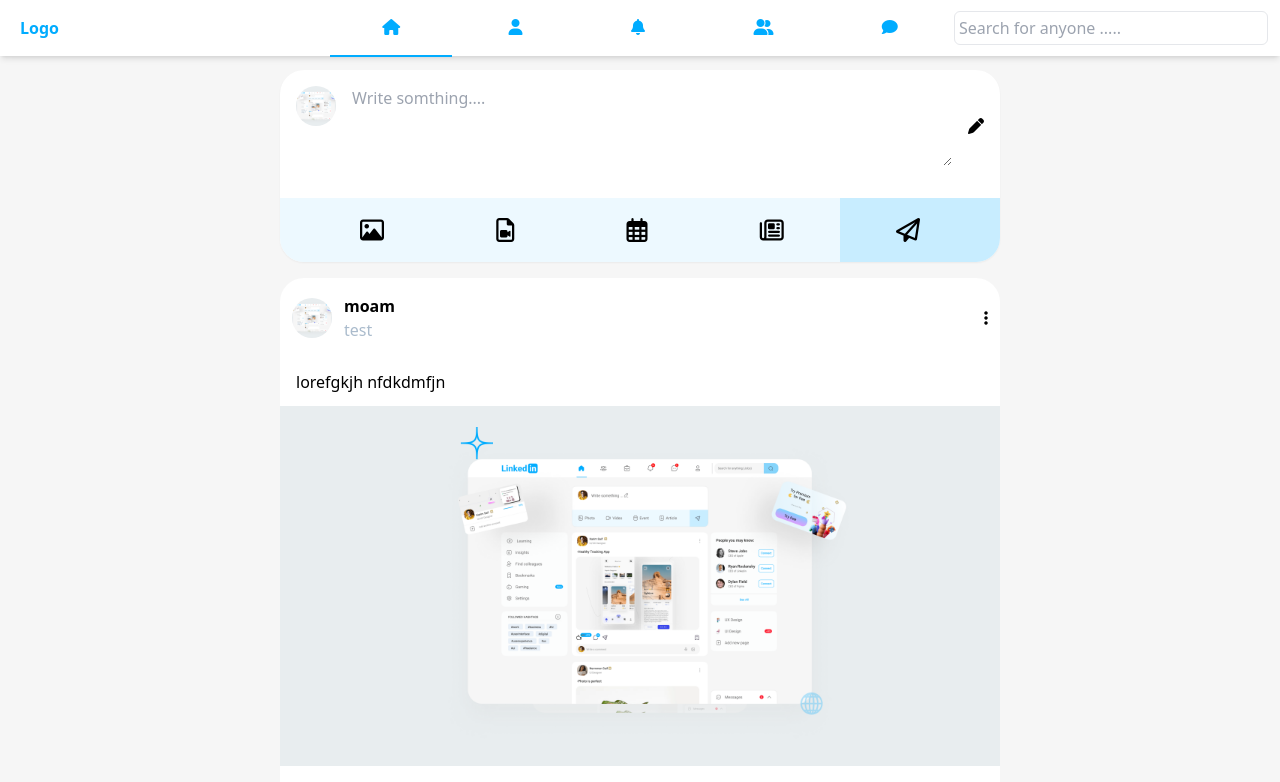
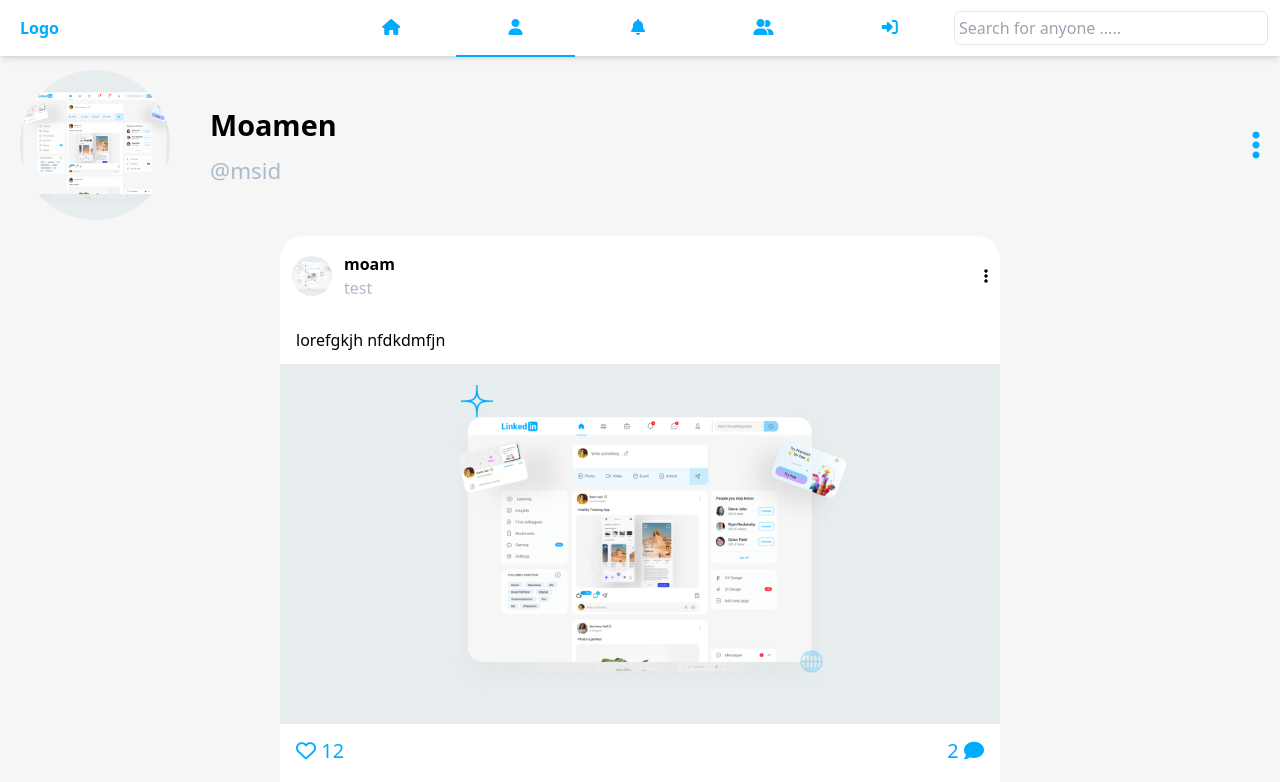
Before and after one commit to Moamen-Khalaf/Social-Media-App, a website: page index.html in a window 1280 px wide. Both pictures are taken after a click on the item 515 px from the left and 28 px from the top of the page. Shown: the top 782 px of the page. Drawn offline with Linux system fonts and the light colour scheme.

Commit message:
init profile page , handle swap between pages home and profile

```diff
--- a/index.html
+++ b/index.html
@@ -15,11 +15,15 @@
         <h1 class="font-bold">Logo</h1>
       </div>
       <ul class="flex justify-between *:block *:cursor-pointer flex-grow gap-1">
-        <li class="py-4 hover:icon-active flex-grow text-center icon-active">
+        <li
+          class="py-4 hover:icon-active flex-grow text-center icon-active"
+          id="home-btn"
+        >
           <button class="fa-solid fa-house"></button>
         </li>
         <li
           class="py-4 hover:border-b-2 hover:border-accent flex-grow text-center"
+          id="profile-btn"
         >
           <button class="fa-solid fa-user"></button>
         </li>
@@ -36,7 +40,8 @@
         <li
           class="py-4 hover:border-b-2 hover:border-accent flex-grow text-center"
         >
-          <button class="fa-solid fa-comment"></button>
+          <button class="fa-solid fa-right-to-bracket" id="login-btn"></button>
+          <!-- <button class="fa-solid fa-right-from-bracket" id="login"></button> -->
         </li>
       </ul>
       <div class="search-box">
@@ -51,7 +56,7 @@
         </div>
       </div>
     </nav>
-    <main id="home">
+    <main id="home" class="hidden">
       <!-- add post -->
       <div
         class="container mt-[70px] bg-secondary rounded-3xl overflow-hidden shadow-sm"
@@ -107,7 +112,24 @@
         </div>
       </div>
     </main>
-    <main id="profile"></main>
+    <main id="profile" class="hidden">
+      <div class="profile-header pt-[70px] flex items-center gap-5">
+        <div class="user-image mx-5 w-fit">
+          <img
+            src="assets/design.png"
+            class="block rounded-full w-[150px] object-cover object-center aspect-square"
+          />
+        </div>
+        <div class="flex-grow">
+          <h1 id="name" class="font-bold text-[1.8rem]">Moamen</h1>
+          <h3 id="usn" class="mt-2 text-[1.4rem] text-[#abc]">@msid</h3>
+        </div>
+        <button
+          class="fa-solid fa-ellipsis-vertical font-bold text-[2rem] mx-5 text-accent"
+        ></button>
+      </div>
+    </main>
+    <main id="login"></main>
     <!-- Footer -->
     <footer class="bg-accent absolute left-0 bottom-[-100px] w-full">
       <div class="container text-center py-5 font-bold text-secondary">
--- a/scripts/index.js
+++ b/scripts/index.js
@@ -188,8 +188,27 @@ function addPost() {
   addPostInput.value = "";
   document.getElementById("add-post").after(createPost(post));
 }
+addPostbtn.addEventListener("click", addPost);
 
-addPostbtn.addEventListener("click", addPost);
+const profileBtn = document.getElementById("profile-btn");
+const homeBtn = document.getElementById("home-btn");
+const homePage = document.getElementById("home");
+const profilePage = document.getElementById("profile");
+const loginPage = document.getElementById("login");
+const loginBtn = document.getElementById("login-btn");
+homeBtn.onclick = () => {
+  profileBtn.classList.remove("icon-active");
+  homeBtn.classList.add("icon-active");
+  homePage.style.display = "block";
+  profilePage.style.display = "none";
+};
+profileBtn.onclick = () => {
+  homeBtn.classList.remove("icon-active");
+  profileBtn.classList.add("icon-active");
+  homePage.style.display = "none";
+  profilePage.style.display = "block";
+};
+
 (async () => {
   let post = {
     name: "moam",
@@ -223,6 +242,11 @@ addPostbtn.addEventListener("click", addPost);
       },
     },
   };
-  document.getElementById("add-post").after(createPost(post));
+  homePage.appendChild(createPost(post));
+  homePage.appendChild(createPost(post));
+  homePage.appendChild(createPost(post));
+  profilePage.appendChild(createPost(post));
+  profilePage.appendChild(createPost(post));
+  profilePage.appendChild(createPost(post));
   //   document.getElementById("add-post").after(createPost(post));
 })();
```
Also changed, not shown: styles/style.css.
